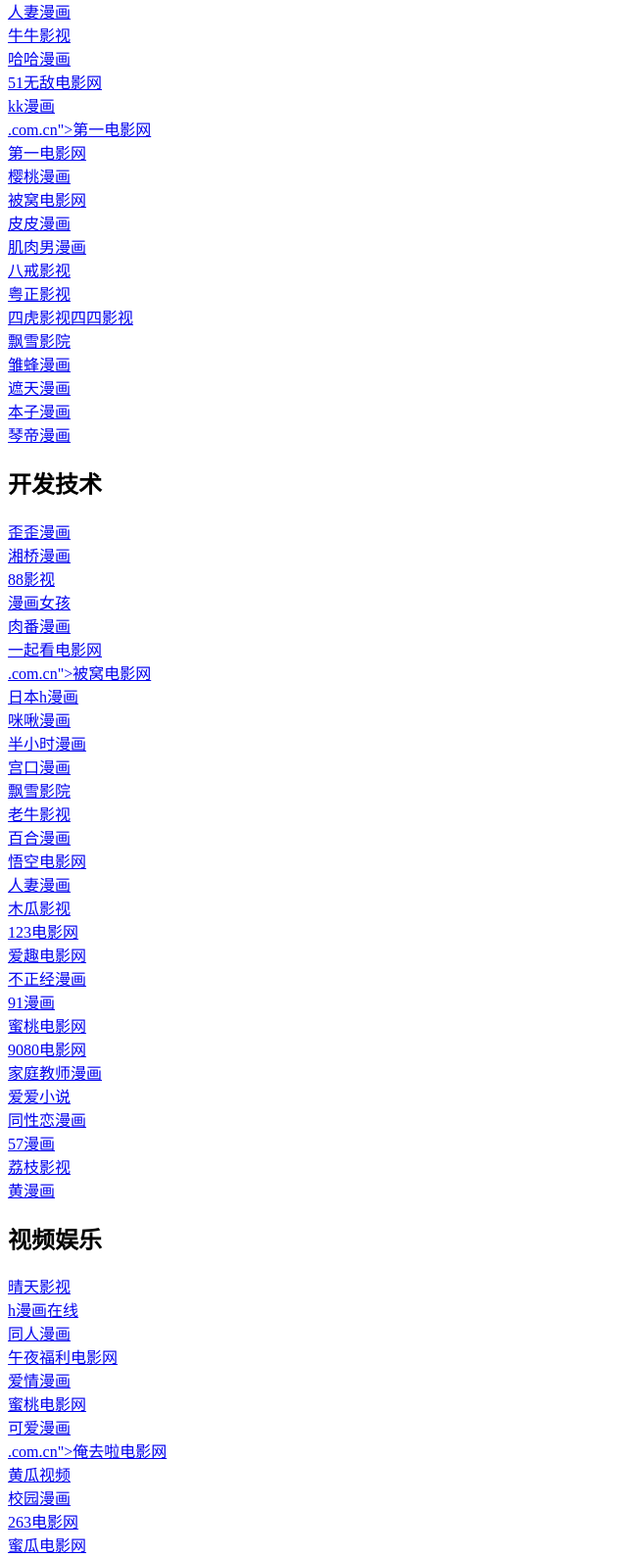
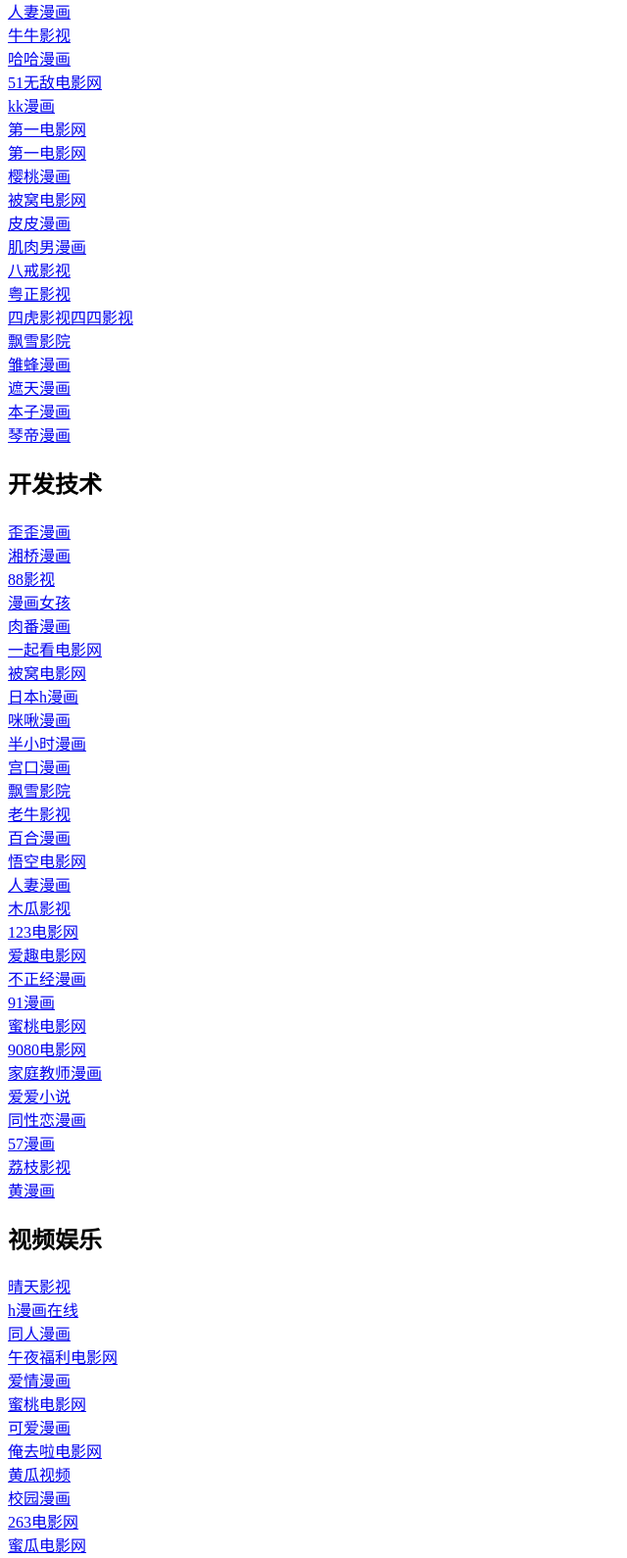
Before and after one commit to guanjiaotingwangzhidaohang/guanjiaotingwangzhidaohang.github.io, a plain HTML site: page index.html in a window 1280 px wide. Shown: the part 268-1858 px from the top of the page at 98% size, without its empty margins (0-640 px from the left). Drawn offline with Linux system fonts and the light colour scheme.

Commit message:
Update and rename index (2).html to index.html

```diff
--- a/index (2).html
+++ b/index.html
@@ -21,7 +21,7 @@
 <a href="https://www.hahamanhua-wap.com.cn">哈哈漫画</a><br>
 <a href="https://www.51wudidianyingwang-top.com.cn">51无敌电影网</a><br>
 <a href="https://kkmanhua-h5.com.cn">kk漫画</a><br>
-<a href="https://diyidianyingwang-cn">.com.cn">第一电影网</a><br>
+<a href="https://diyidianyingwang-cn.com.cn">第一电影网</a><br>
 <a href="https://www.diyidianyingwang-zh.com.cn">第一电影网</a><br>
 <a href="https://yingtaomanhua-cn.com.cn">樱桃漫画</a><br>
 <a href="https://www.beiwodianyingwang-h5.com.cn">被窝电影网</a><br>
@@ -45,7 +45,7 @@
 <a href="https://manhuanuhai-cn.com.cn">漫画女孩</a><br>
 <a href="https://roufanmanhua-wap.com.cn">肉番漫画</a><br>
 <a href="https://yiqikandianyingwang-top.com.cn">一起看电影网</a><br>
-<a href="https://beiwodianyingwang-cn">.com.cn">被窝电影网</a><br>
+<a href="https://beiwodianyingwang-cn.com.cn">被窝电影网</a><br>
 <a href="https://ribenhmanhua-vip.com.cn">日本h漫画</a><br>
 <a href="https://mijiumanhua-vip.com.cn">咪啾漫画</a><br>
 <a href="https://banxiaoshimanhua-zh.com.cn">半小时漫画</a><br>
@@ -78,7 +78,7 @@
 <a href="https://www.aiqingmanhua-h5.com.cn">爱情漫画</a><br>
 <a href="https://www.mitaodianyingwang-5g.com.cn">蜜桃电影网</a><br>
 <a href="https://keaimanhua-vip.com.cn">可爱漫画</a><br>
-<a href="https://www.anquladianyingwang-cn">.com.cn">俺去啦电影网</a><br>
+<a href="https://www.anquladianyingwang-cn.com.cn">俺去啦电影网</a><br>
 <a href="https://www.huangguashipin-mip.com.cn">黄瓜视频</a><br>
 <a href="https://xiaoyuanmanhua-wap.com.cn">校园漫画</a><br>
 <a href="https://263dianyingwang-wap.com.cn">263电影网</a><br>
@@ -126,7 +126,7 @@
 <a href="https://www.hhhmanhua-zh.com.cn">hhh漫画</a><br>
 <a href="https://www.qingchunmanhua-h5.com.cn">青春漫画</a><br>
 <a href="https://www.piaoliangdexuejie-app.com.cn">漂亮的学姐</a><br>
-<a href="https://zhaizhaidianyingwang-cn">.com.cn">宅宅电影网</a><br>
+<a href="https://zhaizhaidianyingwang-cn.com.cn">宅宅电影网</a><br>
 <a href="https://www.fengchemanhua-vip.com.cn">|风车漫画</a><br>
 <a href="https://dashixiongyingshi-mip.com.cn">大师兄影视</a><br>
 <a href="https://78dianyingwang-wap.com.cn">78电影网</a><br>
```
